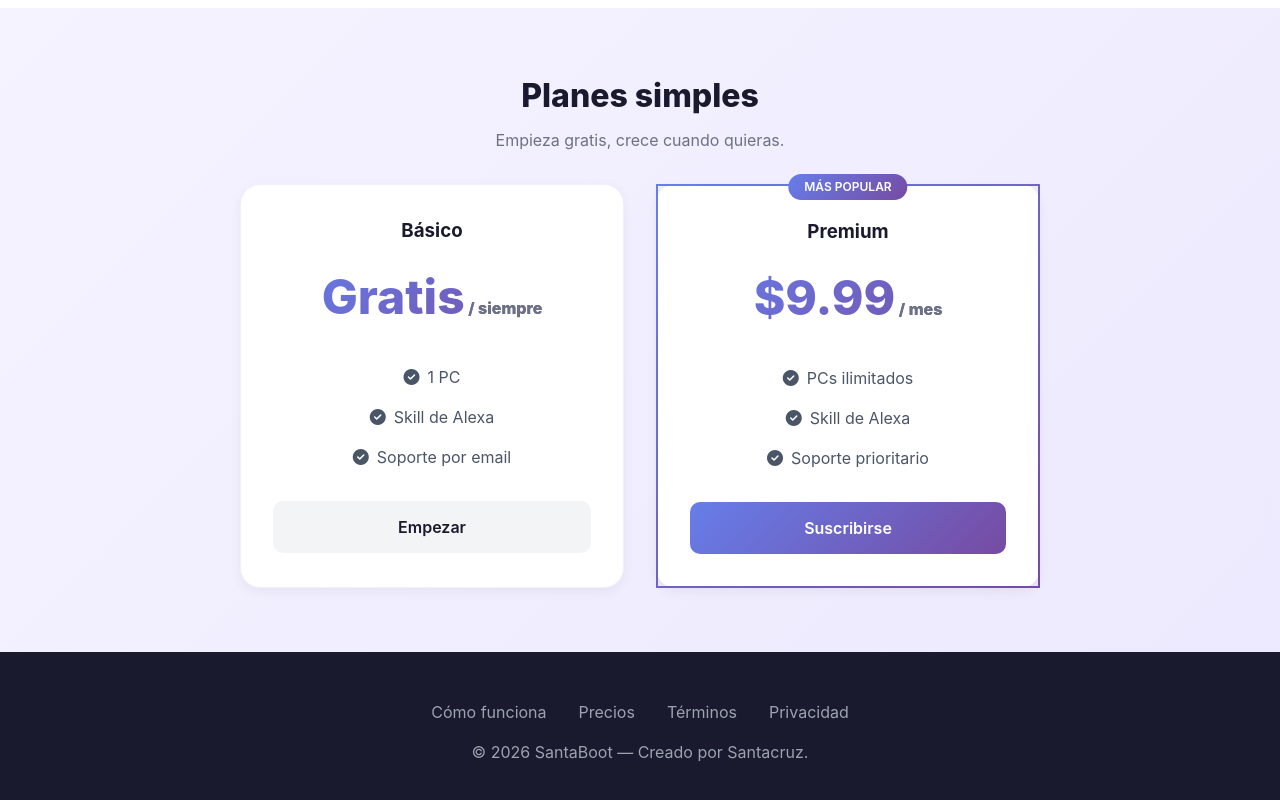
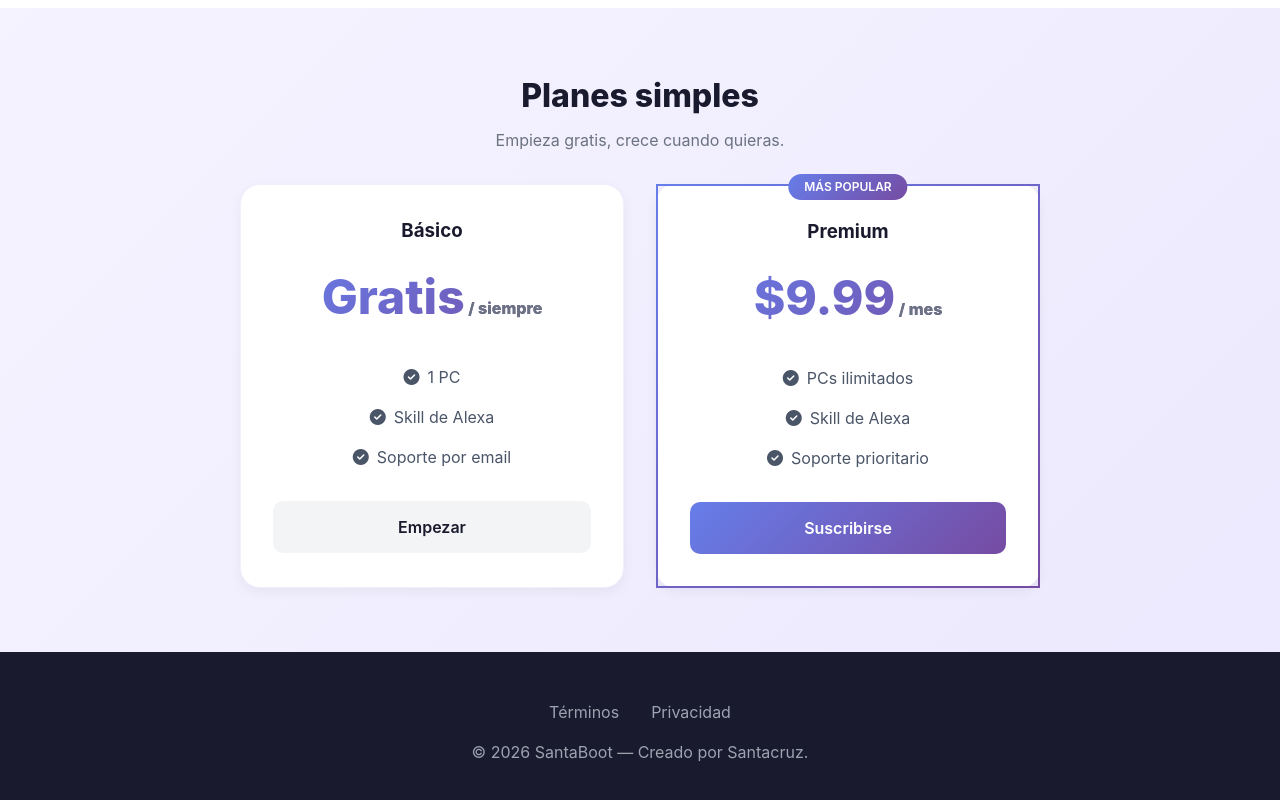
Before and after one commit to sophia9712/santaboot-v2, a website: page public/index.html in a window 1280 px wide. Shown: the part 970-1770 px from the top of the page. Drawn offline with Linux system fonts and the light colour scheme.

Commit message:
Footer actualizado y listo para certificación

```diff
--- a/public/index.html
+++ b/public/index.html
@@ -61,8 +61,8 @@
   <footer class="footer">
   <div class="container">
     <div class="footer-links">
-      <a href="#como-funciona">Cómo funciona</a>
-      <a href="#precios">Precios</a>
+      <!--<a href="#como-funciona">Cómo funciona</a>-->
+      <!--<a href="#precios">Precios</a>-->
       <a href="/terms.html">Términos</a>
       <a href="/privacy.html">Privacidad</a>
     </div>
```
